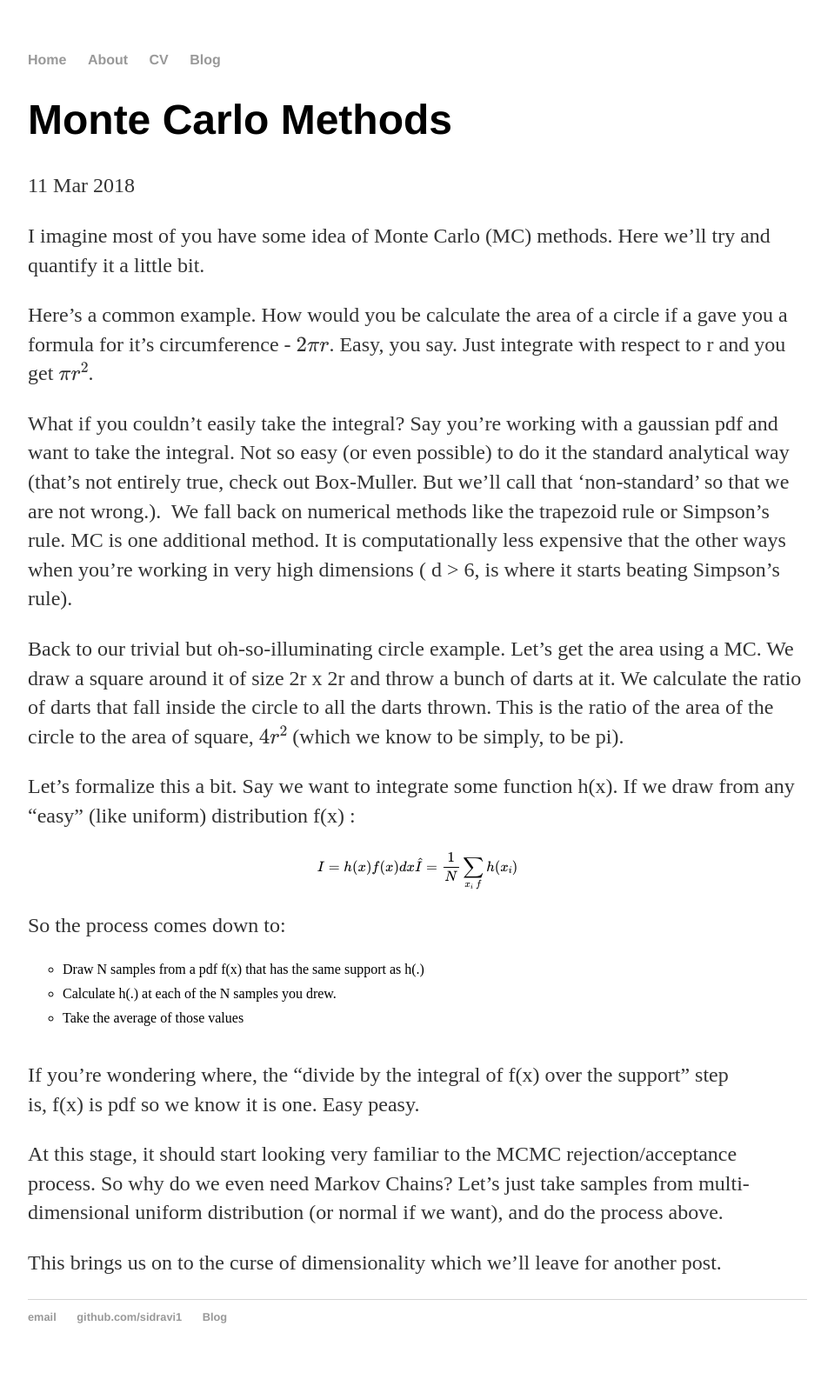
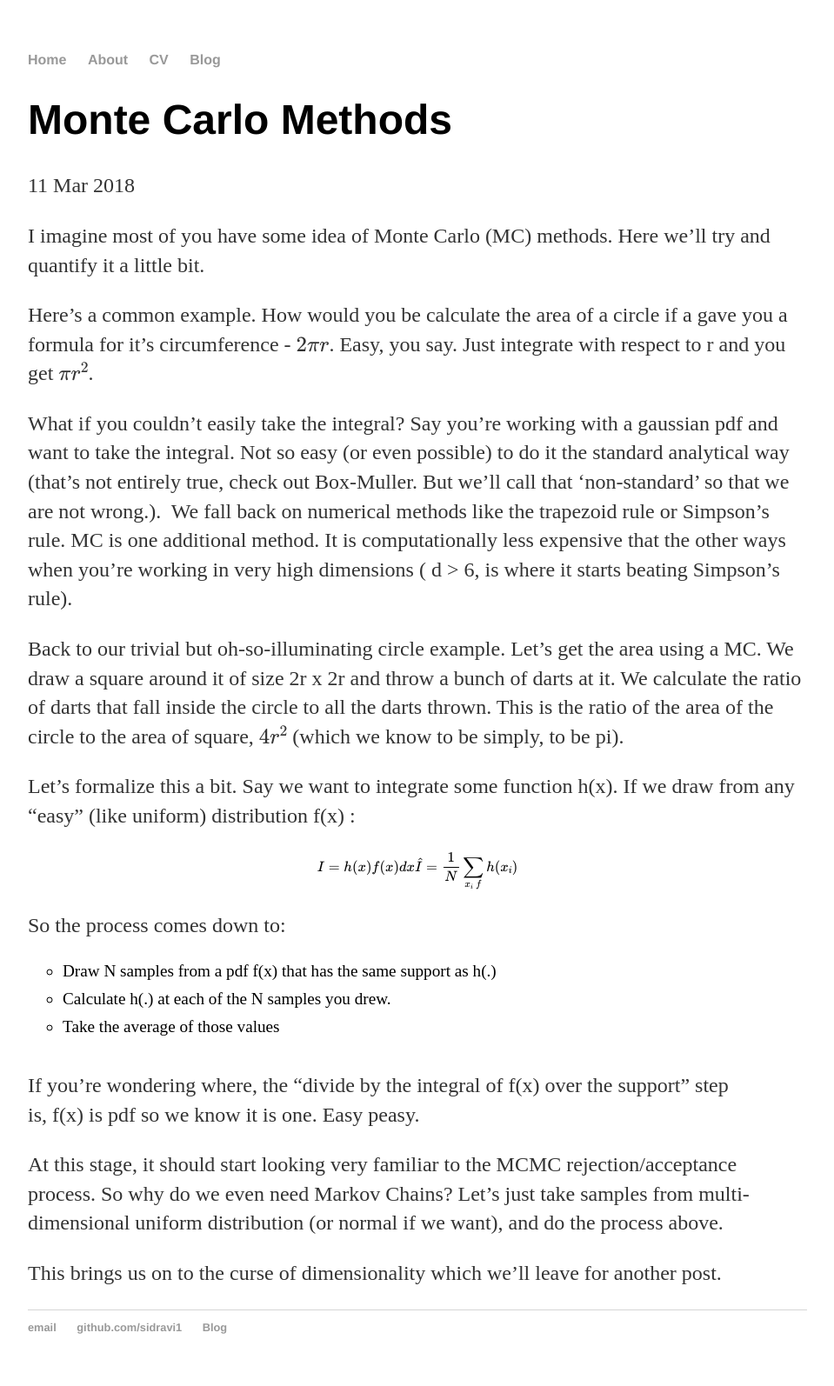
Before and after one commit to sidravi1/sidravi1.github.io, a Jekyll site: the page built from _posts/2018-03-11-monte-carlo-methods.md, in a window 1280 px wide. Shown: the whole page at 87% size, without its empty margins (160-1119 px from the left). Built offline with Jekyll 4.4.1, drawn with Linux system fonts in a browser that asks for light colours; formulas are drawn with MathJax 3.

```diff
--- a/css/main.css
+++ b/css/main.css
@@ -35,7 +35,7 @@
 
 div.post ul {
     margin: 20px auto 40px;
-    /* font-size: 1.5em; */
+    font-size: 1.2em;
     list-style-type: circle;
 }
 
```
